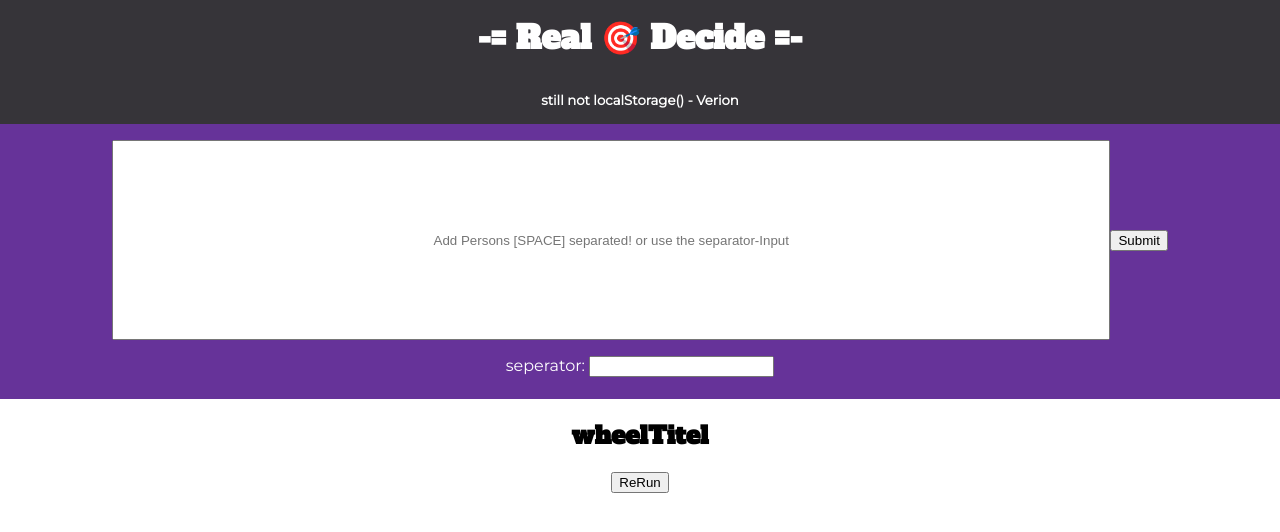
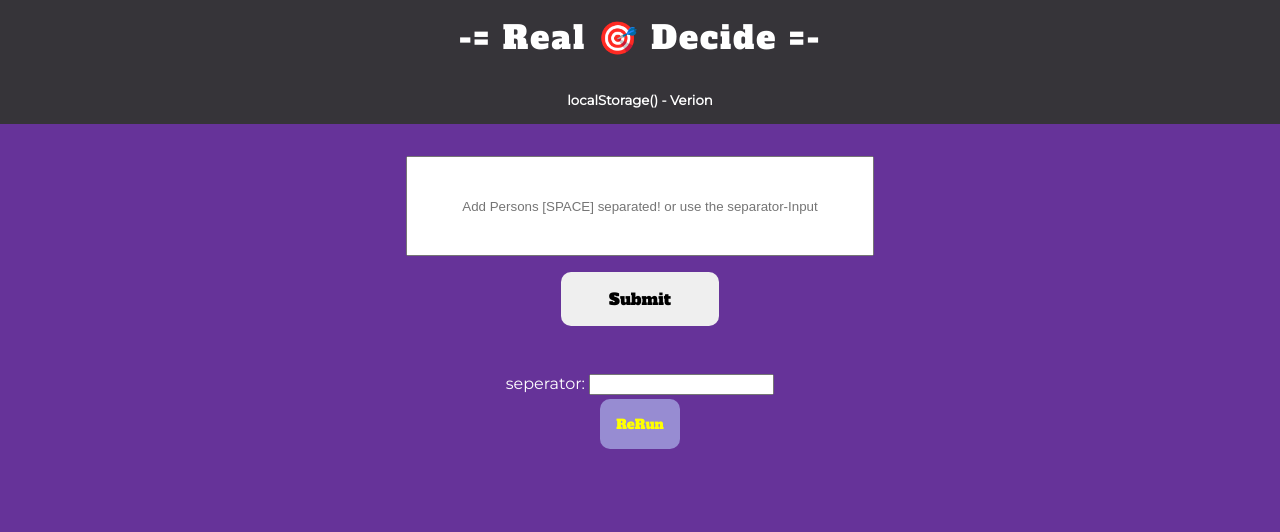
Before and after one commit to ToDoruss/tudu, a React (Create React App) app: page / in a window 1280 px wide. Shown: the top 532 px of the page. Built offline with nearby package versions, Linux system fonts and the light colour scheme.

Commit message:
:art: Added some final styling

```diff
--- a/src/App.js
+++ b/src/App.js
@@ -36,12 +36,16 @@ function App() {
     <div className="container">
       <Header />
       <main className="main">
-        <Form setValues={setValues} setAlreadyChoosen={setAlreadyChoosen} />
+        <Form
+          setValues={setValues}
+          setAlreadyChoosen={setAlreadyChoosen}
+          setTheLuckyOne={setTheLuckyOne}
+        />
 
         <div className="realDecide">
-          <h2>wheelTitel</h2>
+          {/* <h2>wheelTitel</h2> */}
           <button
-            className="button__reRun"
+            className="button__reRun glow-on-hover"
             onClick={() => {
               if (values.length > 0) {
                 const randomPerson = choosOneRandom(values);
--- a/src/components/Form.css
+++ b/src/components/Form.css
@@ -1,12 +1,15 @@
 .form {
   padding: 1rem;
-  background-color: rebeccapurple;
   text-align: center;
+  display: grid;
+  grid-template-rows: auto 1fr 1fr;
+  grid-template-columns: 1fr;
 }
-
+.form > * {
+  margin-top: 1rem;
+}
 .persons__input {
-  min-height: 200px;
-  width: 80%;
+  min-height: 100px;
   text-align: center;
 }
 
@@ -17,6 +20,14 @@
 .form * > label {
   color: var(--text-color);
 }
+.button__submit {
+  font-family: var(--titelFont);
+  font-size: 1rem;
+  border-radius: 10px;
+  max-width: 10rem;
+  margin: 1rem auto;
+  padding: 1rem 3rem;
+}
 #persons__inputDelimiter {
   color: black;
   width: 10%;
--- a/src/components/Form.js
+++ b/src/components/Form.js
@@ -1,7 +1,7 @@
 import "./Form.css";
 import { useState } from "react";
 
-export default function Form({ setValues, setAlreadyChoosen }) {
+export default function Form({ setValues, setAlreadyChoosen, setTheLuckyOne }) {
   const [inputValue, setInputValue] = useState("");
   const [separator, setSeparator] = useState(" ");
 
@@ -15,8 +15,8 @@ export default function Form({ setValues, setAlreadyChoosen }) {
       onSubmit={(event) => {
         event.preventDefault();
         console.log("submitted");
-        console.log("delimiter", separator);
         setAlreadyChoosen([]);
+        setTheLuckyOne("");
         setValues(inputValueToArray(inputValue, separator));
       }}
     >
@@ -27,7 +27,11 @@ export default function Form({ setValues, setAlreadyChoosen }) {
         placeholder="Add Persons [SPACE] separated! or use the separator-Input"
         className="persons__input"
       />
-      <input type="submit" value="Submit" />
+      <input
+        className="button__submit glow-on-hover"
+        type="submit"
+        value="Submit"
+      />
       <div className="form__extras">
         <label htmlFor="persons__inputSeperator">seperator: </label>
         <input
--- a/src/components/Header.js
+++ b/src/components/Header.js
@@ -5,7 +5,7 @@ export default function Header() {
   return (
     <div className="header">
       <h1 className="header__titel">-= Real 🎯 Decide =-</h1>
-      <h5 className="header__subtitel">still not localStorage() - Verion</h5>
+      <h5 className="header__subtitel">localStorage() - Verion</h5>
     </div>
   );
 }
--- a/src/components/RealDecide.css
+++ b/src/components/RealDecide.css
@@ -1,9 +1,94 @@
 .RealDecide {
   color: black;
+  padding: 1rem;
+  margin: 1rem auto;
+}
+
+.button__reRun {
+  font-family: var(--titelFont);
+  color: var(--action-text);
+  background-color: var(--action-background);
+  padding: 1rem;
+  border: none;
+  border-radius: 10px;
 }
 
 .value {
   background-color: cornsilk;
   margin: 1rem auto;
   padding: 0.5rem 0;
+  list-style-type: none;
 }
+
+/* https://webdeasy.de/top-css-buttons/ */
+.glow-on-hover {
+  border: none;
+  outline: none;
+  cursor: pointer;
+  position: relative;
+  z-index: 0;
+  border-radius: 10px;
+}
+
+.glow-on-hover:before {
+  content: "";
+  background: linear-gradient(
+    45deg,
+    #ff0000,
+    #ff7300,
+    #fffb00,
+    #48ff00,
+    #00ffd5,
+    #002bff,
+    #7a00ff,
+    #ff00c8,
+    #ff0000
+  );
+  position: absolute;
+  top: -2px;
+  left: -2px;
+  background-size: 400%;
+  z-index: -1;
+  filter: blur(5px);
+  width: calc(100% + 4px);
+  height: calc(100% + 4px);
+  animation: glowing 20s linear infinite;
+  opacity: 0;
+  transition: opacity 0.3s ease-in-out;
+  border-radius: 10px;
+}
+
+.glow-on-hover:active {
+  color: #000;
+}
+
+.glow-on-hover:active:after {
+  background: transparent;
+}
+
+.glow-on-hover:hover:before {
+  opacity: 1;
+}
+
+.glow-on-hover:after {
+  z-index: -1;
+  content: "";
+  position: absolute;
+  width: 100%;
+  height: 100%;
+  left: 0;
+  top: 0;
+  border-radius: 10px;
+}
+
+@keyframes glowing {
+  0% {
+    background-position: 0 0;
+  }
+  50% {
+    background-position: 400% 0;
+  }
+  100% {
+    background-position: 0 0;
+  }
+}
--- a/src/global.css
+++ b/src/global.css
@@ -6,6 +6,8 @@
   --text-color: white;
   --titelFont: "Alfa Slab One", cursive;
   --textFont: "Montserrat", sans-serif;
+  --action-background: #978cd2;
+  --action-text: yellow;
 }
 
 *,
@@ -26,10 +28,14 @@ h1,
 h2,
 h3 {
   font-family: var(--titelFont);
+  color: var(--text-color);
+  letter-spacing: 2px;
+  font-weight: 100;
 }
 #root {
   width: 100vw;
   height: 100vh;
+  background-color: rebeccapurple;
 }
 .container {
   display: flex;
@@ -39,6 +45,7 @@ h3 {
 .main {
   width: 100%;
   height: 100%;
+  max-width: 500px;
   display: grid;
   grid-template-rows: 275px 1fr;
   align-content: center;
```
